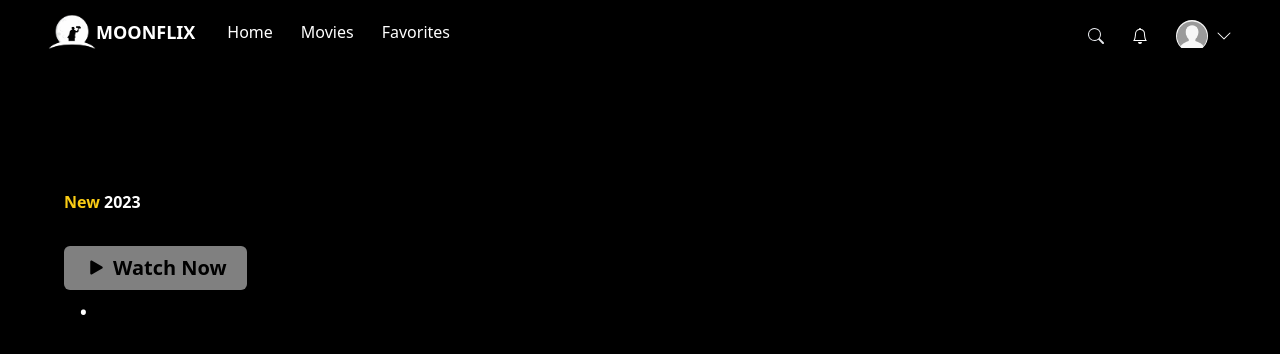
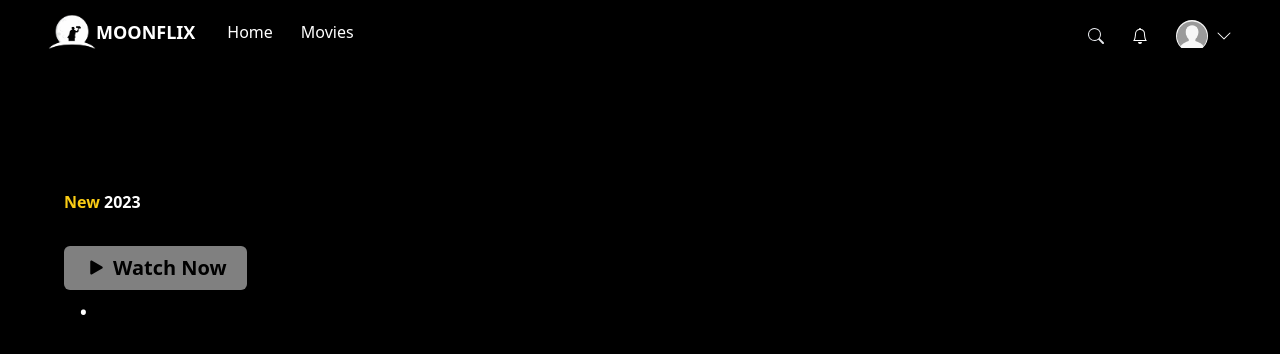
Before and after one commit to Atyn97/moonflix, a Next.js app: page / in a window 1280 px wide. Shown: the top 354 px of the page. Built offline with nearby package versions, Linux system fonts and the light colour scheme; no server answers; the database is empty.

Commit message:
remove Favorites button

```diff
--- a/components/MobileMenu.tsx
+++ b/components/MobileMenu.tsx
@@ -30,7 +30,7 @@ const MobileMenu: React.FC<MobileMenuProps> = ({ visible }) => {
           Movies
         </div>
 
-        {user ? (
+        {/* {user ? (
           <div
             onClick={() => router.push(`/favorites`)}
             className="px-3 text-center text-white hover:underline"
@@ -39,7 +39,7 @@ const MobileMenu: React.FC<MobileMenuProps> = ({ visible }) => {
           </div>
         ) : (
           ""
-        )}
+        )} */}
       </div>
     </div>
   );
--- a/components/Navbar.tsx
+++ b/components/Navbar.tsx
@@ -53,7 +53,7 @@ const Navbar = () => {
           <NavbarItem label="home" />
           {/* <NavbarItem label="series" /> */}
           <NavbarItem label="movies" />
-          {user ? <NavbarItem label="favorites" /> : ""}
+          {/* {user ? <NavbarItem label="favorites" /> : ""} */}
         </div>
         <div
           onClick={toggleMobileMenu}
```
